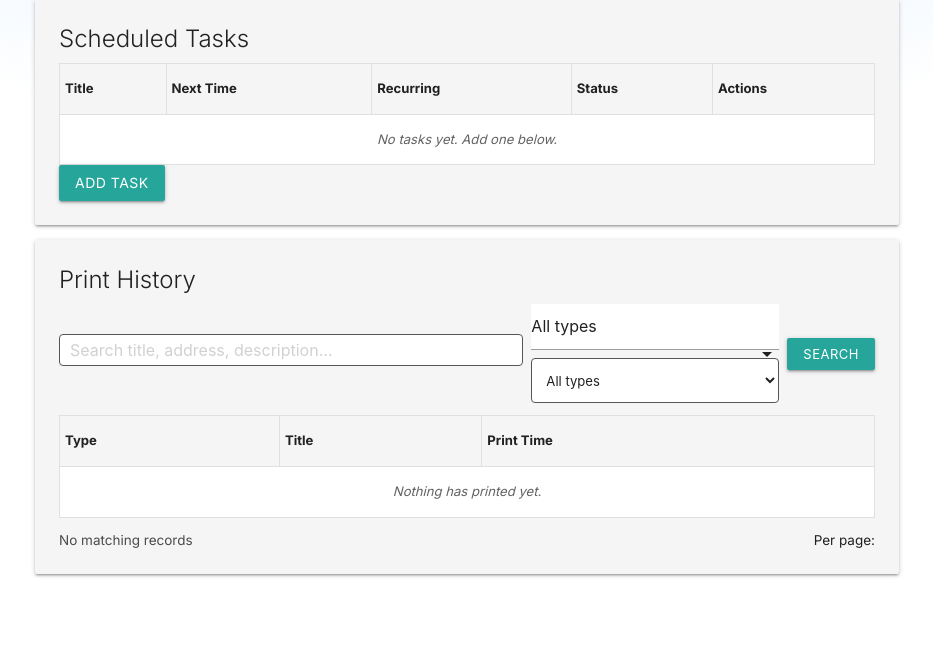
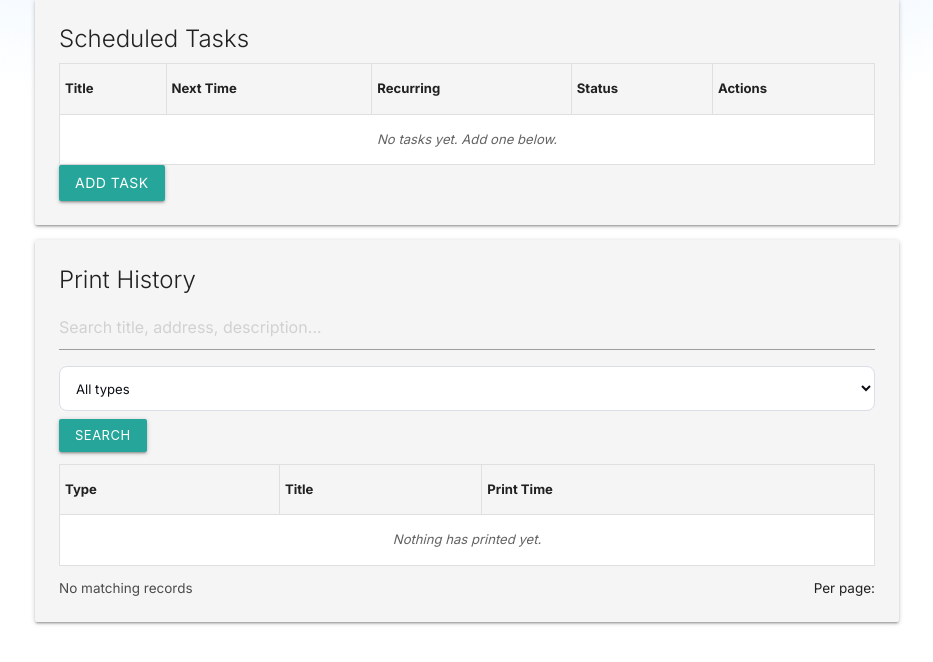
Before and after one commit to mica-alex/TaskHome, a Python web app: template taskhome/templates/tasks.html in a window 1280 px wide. Shown: the part 107-769 px from the top of the page, without its empty margins (173-1106 px from the left). Run offline with Jinja, Linux system fonts and the light colour scheme; the template is opened without the code that fills it, so the values that code supplies are empty.

Commit message:
Stop Materialize doubling the history filter dropdown
Materialize's FormSelect replaces a <select> with its own markup and hides the
original. The history filter is also styled by the Mica system, and styles.css
forced the native select visible again to survive Materialize being absent
offline -- so both rendered, giving two stacked dropdowns.

Fixed at the cause rather than with more CSS: Materialize now skips
.mica-input entirely, in all three templates that initialise selects. The
force-visible override is gone with it.

Also trims .history-filter input[type="search"] to layout only. It restated
colours that mica.css owns, and being more specific it won -- silently
rendering the new controls in the old palette.

Tests assert every template initialising selects excludes Mica controls, and
that styles.css does not restate appearance for controls mica.css owns. Both
failures look like design mistakes rather than bugs, which is exactly why they
need pinning.

Co-Authored-By: Claude Opus 5 (1M context) <noreply@anthropic.com>
Claude-Session: https://claude.ai/code/session_019oK1oqR1ZZu4ks7C9WTsBp

```diff
--- a/taskhome/static/styles.css
+++ b/taskhome/static/styles.css
@@ -139,27 +139,20 @@ tr.task-inactive td {
     margin-bottom: 12px;
 }
 
+/* Layout only. Appearance comes from .mica-input in mica.css -- duplicating
+   it here would win on specificity and silently render the new controls in the
+   old palette. */
 .history-filter input[type="search"] {
     flex: 1 1 240px;
     min-width: 0;
-    padding: 6px 10px;
-    border: 1px solid var(--input-border, #555);
-    border-radius: 4px;
-    background-color: var(--input-bg);
-    color: var(--input-text);
-    height: auto;
-    box-sizing: border-box;
 }
 
-/* Materialize hides native selects; this one must survive without it. */
-.history-filter select {
-    display: inline-block !important;
-    padding: 6px 10px;
-    border: 1px solid var(--input-border, #555);
-    border-radius: 4px;
-    background-color: var(--input-bg);
-    color: var(--input-text);
-}
+/*
+ * The history filter used to force `display: inline-block !important` to
+ * survive Materialize hiding native selects. Materialize now skips
+ * .mica-input entirely, so the override is gone -- it was what produced the
+ * doubled dropdown, showing both the real select and Materialize's fake one.
+ */
 
 .pager {
     display: flex;
--- a/taskhome/templates/base.html
+++ b/taskhome/templates/base.html
@@ -134,7 +134,13 @@
                 outDuration: 200
             });
             // Initialize select elements
-            var selects = document.querySelectorAll('select');
+                        /*
+             * Skip Mica-styled controls. FormSelect replaces a <select> with
+             * its own markup and hides the original; a control we also style
+             * ourselves then renders twice -- once real, once fake. Excluding
+             * them here is the fix, not fighting it with CSS.
+             */
+            var selects = document.querySelectorAll('select:not(.mica-input):not([data-no-materialize])');
             M.FormSelect.init(selects);
             // Initialize datetimepicker
             var datetimepickers = document.querySelectorAll('.datetimepicker');
--- a/taskhome/templates/tasks.html
+++ b/taskhome/templates/tasks.html
@@ -47,10 +47,10 @@
 
             {# Search and filter submit as GET so every view is bookmarkable. #}
             <form class="history-filter" method="GET" action="{{ url_for('main.task_page') }}">
-                <input type="search" name="q" value="{{ query }}"
+                <input type="search" name="q" class="mica-input" value="{{ query }}"
                        placeholder="Search title, address, description&hellip;"
                        aria-label="Search history">
-                <select name="type" aria-label="Filter by type">
+                <select name="type" class="mica-input" aria-label="Filter by type">
                     <option value="" {% if not kind %}selected{% endif %}>All types</option>
                     <option value="task" {% if kind == 'task' %}selected{% endif %}>Tasks</option>
                     <option value="scf" {% if kind == 'scf' %}selected{% endif %}>SeeClickFix</option>
@@ -217,7 +217,13 @@
 
     <script>
         document.addEventListener('DOMContentLoaded', function() {
-            var selects = document.querySelectorAll('select');
+                        /*
+             * Skip Mica-styled controls. FormSelect replaces a <select> with
+             * its own markup and hides the original; a control we also style
+             * ourselves then renders twice -- once real, once fake. Excluding
+             * them here is the fix, not fighting it with CSS.
+             */
+            var selects = document.querySelectorAll('select:not(.mica-input):not([data-no-materialize])');
             M.FormSelect.init(selects);
 
             var recurringSelects = document.querySelectorAll('select[name="recurring"]');
```
Also changed, not shown: taskhome/templates/settings.html (+7 -1 lines), tests/test_offline.py (+29 -0 lines).
